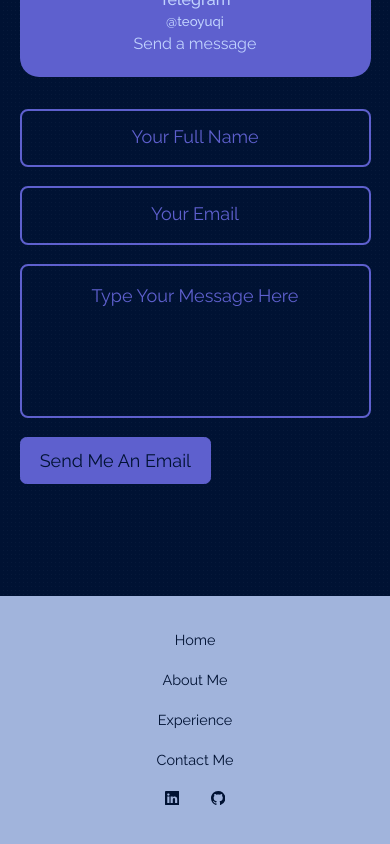
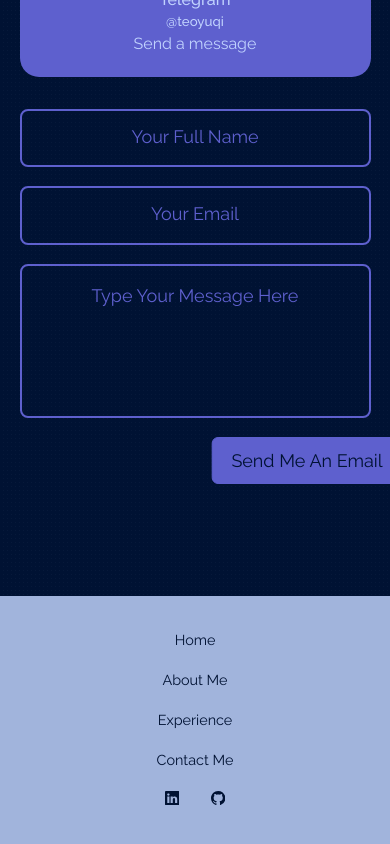
Before and after one commit to teoyuqi/teoyuqi.github.io, a React (Create React App) app: page / in a window 390 px wide. Shown: the part 5257-6101 px from the top of the page. Built offline with nearby package versions, Linux system fonts and the light colour scheme.

Commit message:
Align button to right

```diff
--- a/src/components/contact/contact.css
+++ b/src/components/contact/contact.css
@@ -71,6 +71,10 @@ textarea:hover {
         grid-template-columns: 1fr;
         gap: 2rem;
     }
+
+    form .btn {
+        transform: translateX(100%);
+    }
 }
 
 /* ===== MEDIA QUERIES (SMALL DEVICES) ===== */
```
